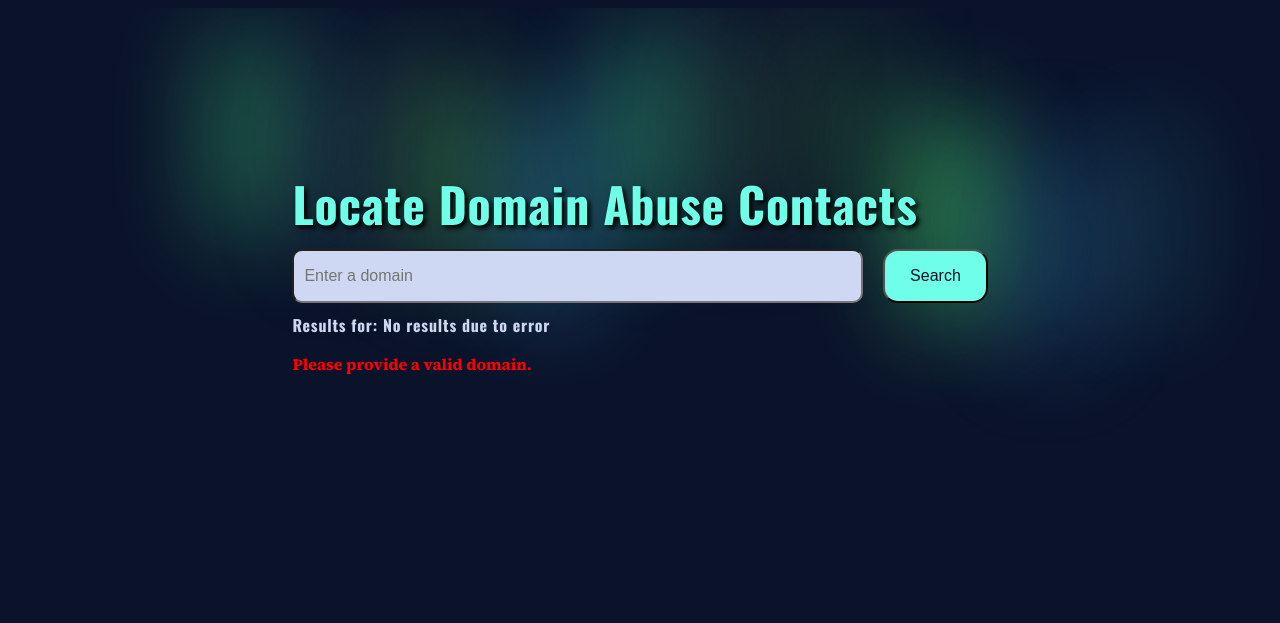
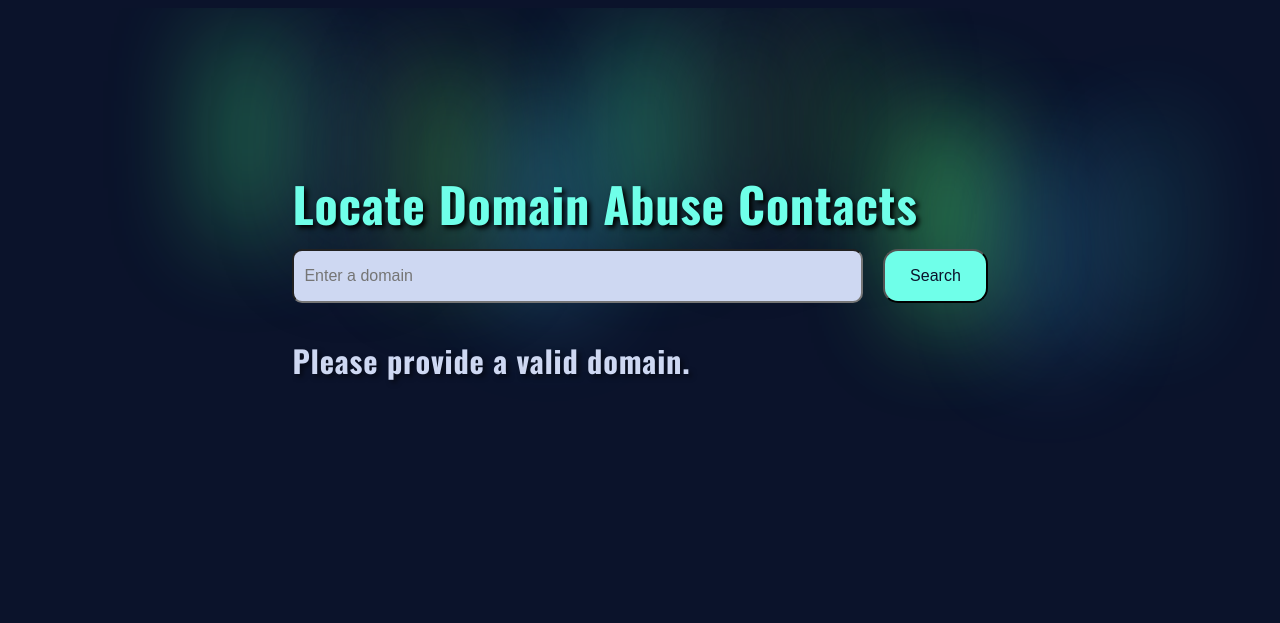
Before and after one commit to ChristinaJackson/revealdns, a Flask app: page /info in a window 1280 px wide. Shown: the top 623 px of the page. Run offline with Flask 3, Linux system fonts and the light colour scheme.

Commit message:
changed....something?

```diff
--- a/templates/index.html
+++ b/templates/index.html
@@ -7,7 +7,7 @@
     <link rel="preconnect" href="https://fonts.googleapis.com">
     <link rel="preconnect" href="https://fonts.gstatic.com" crossorigin>
     <link href="https://fonts.googleapis.com/css2?family=Oswald:wght@200..700&family=Source+Serif+4:ital,opsz,wght@0,8..60,200..900;1,8..60,200..900&display=swap" rel="stylesheet">
-    <title>Bears and Bees</title>
+    <title>Domain Abuse Check</title>
 </head>
 <body>
     <div class="bg">
@@ -32,11 +32,12 @@
         </form>
     </section>
     <section id="results" {% if not data and not error_message %}style="display: none;"{% endif %}>
-        <h3>Results for: {{ data['results for'] if data else 'No results due to error' }}</h3>
-
+        {% if data %}
+    <h3>Results for: {{ data['results for'] }}</h3>
+        {% endif %}
         {% if error_message %}
-            <div style="color: red; font-weight: bold;">
-                <p>{{ error_message }}</p>
+            <div>
+                <h2>{{ error_message }}</h2>
             </div>
         {% else %}
             <h2>Domain Registrar</h2>
```
